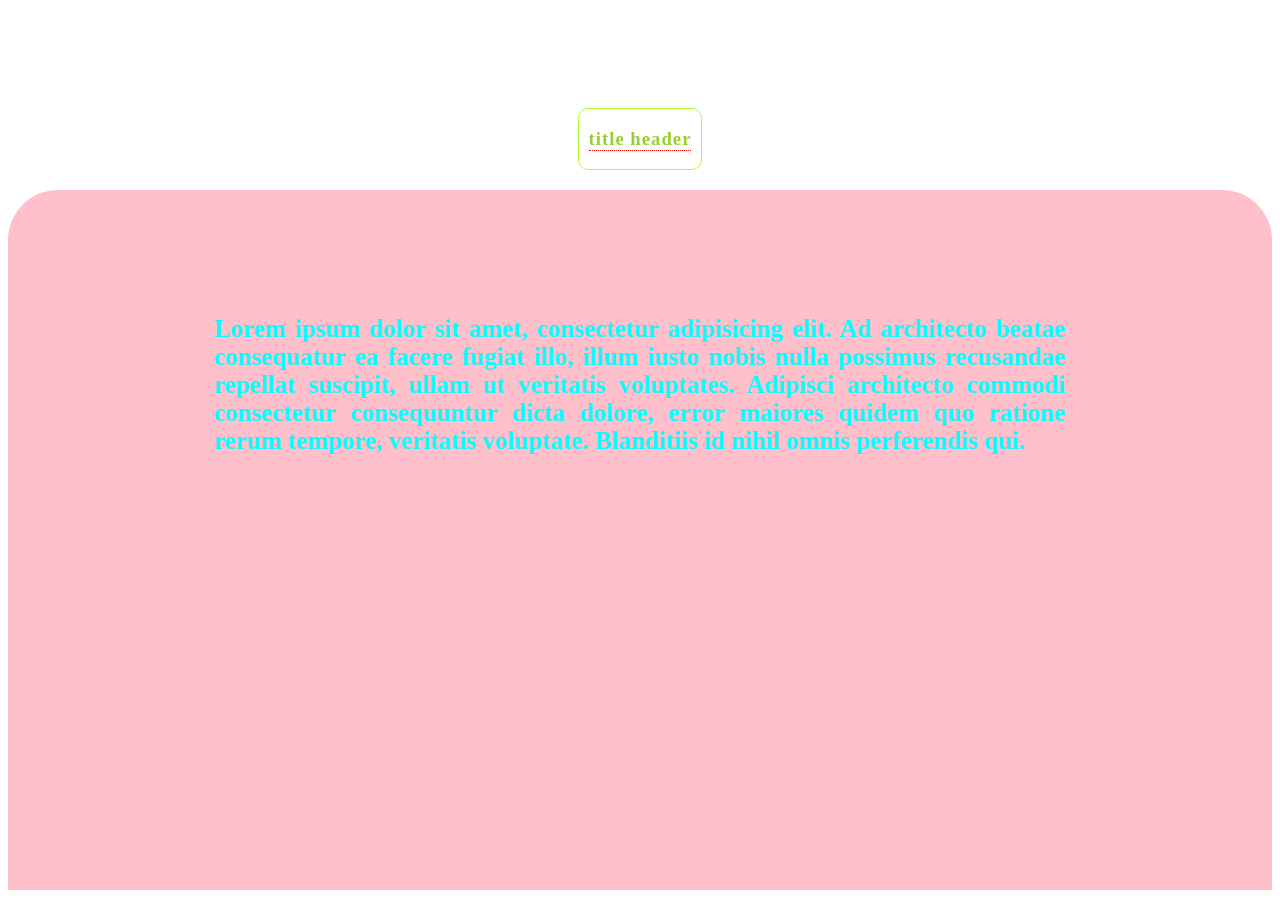
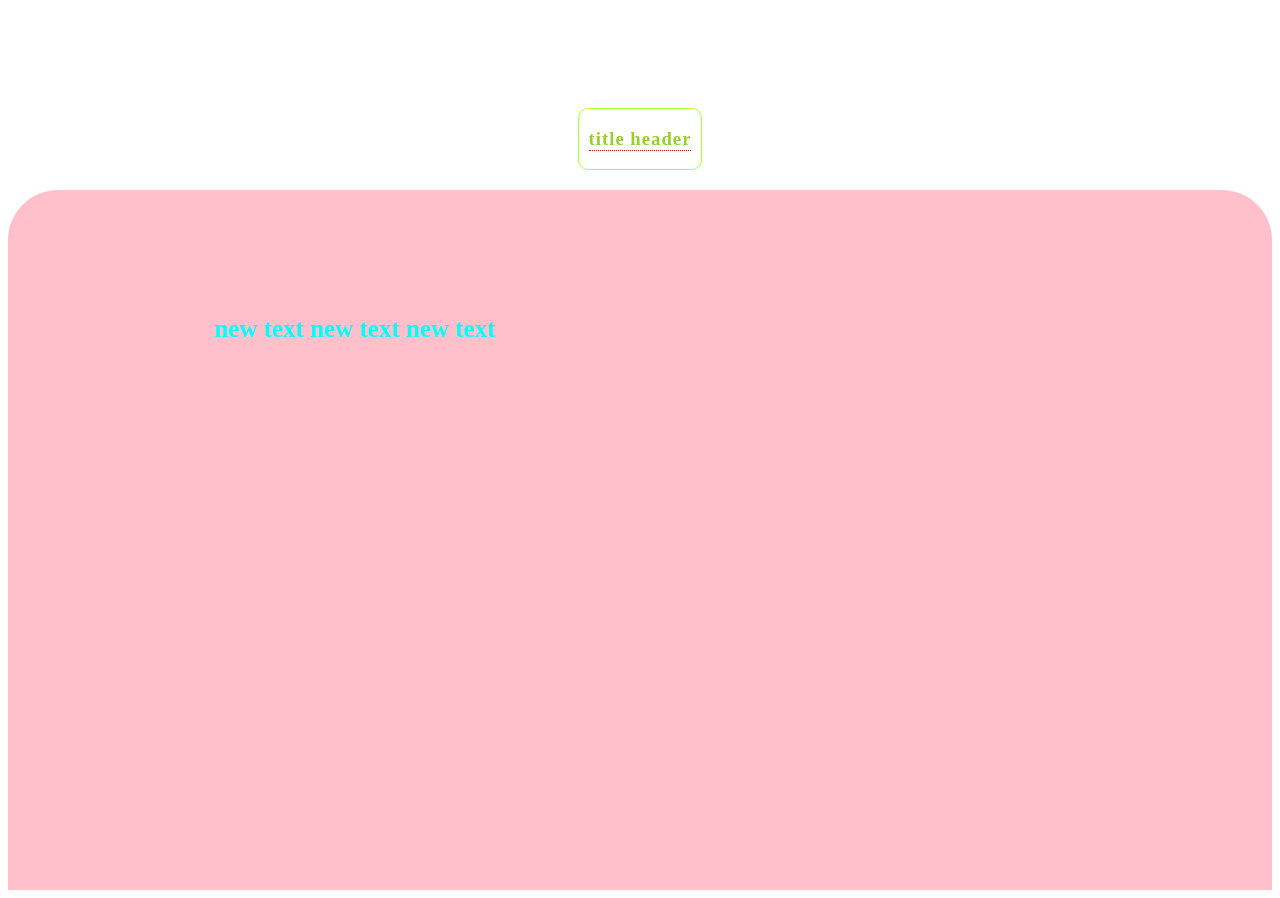
Before and after one commit to artyom12211/git-git-practice, a plain HTML site: page index.html in a window 1280 px wide. Drawn offline with Linux system fonts and the light colour scheme.

```diff
--- a/index.html
+++ b/index.html
@@ -16,7 +16,7 @@
   	<main>
   		<div class="content">
   			<p class="content__text">
-  				Lorem ipsum dolor sit amet, consectetur adipisicing elit. Ad architecto beatae consequatur ea facere fugiat illo, illum iusto nobis nulla possimus recusandae repellat suscipit, ullam ut veritatis voluptates. Adipisci architecto commodi consectetur consequuntur dicta dolore, error maiores quidem quo ratione rerum tempore, veritatis voluptate. Blanditiis id nihil omnis perferendis qui.
+  				new text new text new text
   			</p>
   		</div>
   	</main>
```
